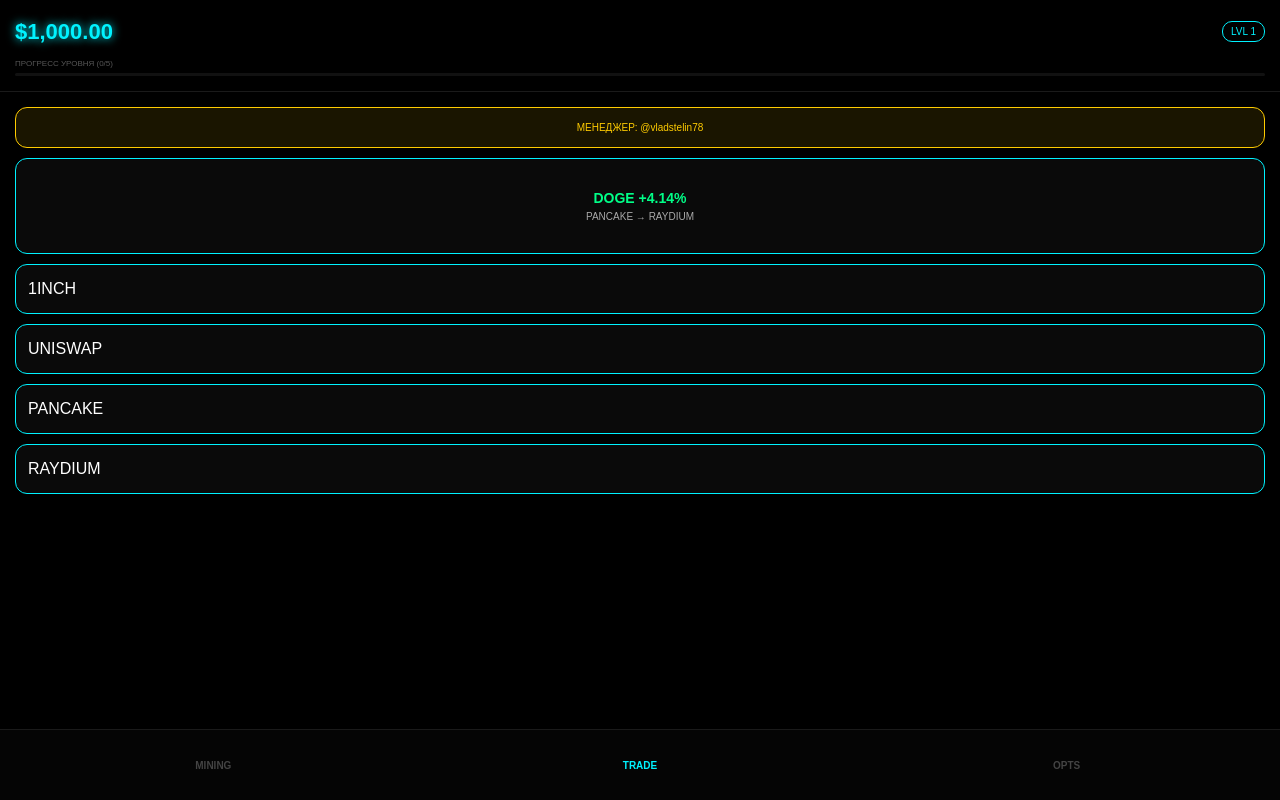
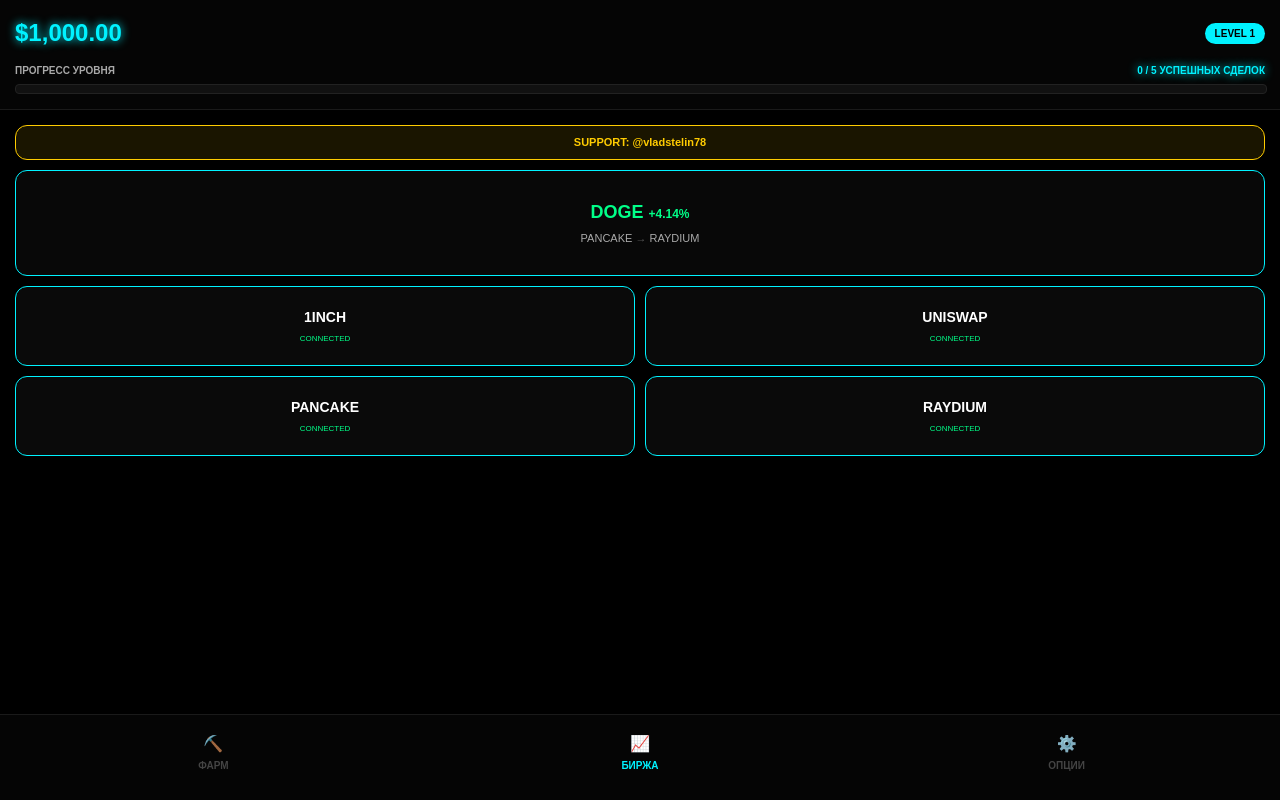
Before and after one commit to katyakuznezc-cmd/treidgame, a React (Vite) app: page / in a window 1280 px wide. Built offline with nearby package versions, Linux system fonts and the light colour scheme.

Commit message:
Update App.jsx

```diff
--- a/src/App.jsx
+++ b/src/App.jsx
@@ -96,11 +96,11 @@ export default function App() {
     if (isWin) {
       pnl = activeTrade.amount * activeTrade.leverage * (parseFloat(signal.perc) / 100);
       const nextProg = tradesInLevel + 1;
-      if (nextProg >= neededTrades && level < 10) {
+      if (nextProg >= neededTrades && level < 12) {
         setLevel(l => l + 1); setTradesInLevel(0); setLvlUpModal(true);
       } else { setTradesInLevel(nextProg); }
     } else {
-      pnl = -(activeTrade.amount * activeTrade.leverage * (isCorrectDex ? 0.02 : 0.06));
+      pnl = -(activeTrade.amount * activeTrade.leverage * (isCorrectDex ? 0.02 : 0.08));
     }
     setBalance(b => b + activeTrade.amount + pnl);
     setResult({ win: isWin, val: Math.abs(pnl).toFixed(2), reason: !isCorrectDex ? "НЕВЕРНАЯ БИРЖА ПРОДАЖИ" : "" });
@@ -122,28 +122,37 @@ export default function App() {
   };
 
   return (
-    <div onPointerDown={handleGlobalClick} style={{width:'100vw', height:'100dvh', background:'#000', color:'#fff', fontFamily:'sans-serif', overflow:'hidden', display:'flex', flexDirection:'column'}}>
+    <div onPointerDown={handleGlobalClick} style={{width:'100vw', height:'100dvh', background:'#000', color:'#fff', fontFamily:'sans-serif', overflow:'hidden', display:'flex', flexDirection:'column', position:'relative'}}>
       <style>{`
         .card { background:#0a0a0a; border:1px solid #00f2ff; border-radius:12px; padding:12px; margin-bottom:10px; }
         .neon { color:#00f2ff; text-shadow:0 0 10px #00f2ff; }
-        .btn { width:100%; padding:15px; border-radius:10px; border:none; font-weight:bold; cursor:pointer; text-transform:uppercase; }
+        .btn { width:100%; padding:15px; border-radius:10px; border:none; font-weight:bold; cursor:pointer; text-transform:uppercase; transition: 0.2s; }
         .dollar { position: absolute; color: #00ff88; font-weight: 900; pointer-events: none; animation: pop 0.6s forwards; z-index: 9999; font-size: 28px; }
         @keyframes pop { 0% { opacity: 1; transform: translateY(0); } 100% { opacity: 0; transform: translateY(-120px); } }
         input { background: #000; border: 1px solid #333; color: #00f2ff; padding: 8px; border-radius: 5px; text-align: center; width:100%; }
-        .locked-coin { opacity: 0.15; filter: grayscale(1); border-color: #1a1a1a; }
+
+        .coin-row { display: flex; justify-content: space-between; align-items: center; padding: 10px; border-bottom: 1px solid #111; }
+        .locked-row { background: rgba(20, 20, 20, 0.5); opacity: 0.6; }
+        .locked-text { color: #555; font-size: 10px; font-weight: bold; }
+
+        .progress-container { width: 100%; height: 8px; background: #111; border-radius: 4px; overflow: hidden; margin-top: 6px; border: 1px solid #222; }
+        .progress-fill { height: 100%; background: linear-gradient(90deg, #0088ff, #00f2ff); boxShadow: 0 0 10px #00f2ff; transition: width 0.4s ease; }
       `}</style>
 
       {clicks.map(c => <div key={c.id} className="dollar" style={{left: c.x-10, top: c.y-20}}>$</div>)}
 
-      <header style={{padding:15, borderBottom:'1px solid #1a1a1a'}}>
+      <header style={{padding:15, borderBottom:'1px solid #1a1a1a', background: '#050505'}}>
         <div style={{display:'flex', justifyContent:'space-between', alignItems:'center'}}>
-            <div className="neon" style={{fontSize:22, fontWeight:'bold'}}>${balance.toLocaleString(undefined, {minimumFractionDigits:2})}</div>
-            <div style={{fontSize:10, color:'#00f2ff', border:'1px solid #00f2ff', padding:'2px 8px', borderRadius:10}}>LVL {level}</div>
+            <div className="neon" style={{fontSize:24, fontWeight:'bold'}}>${balance.toLocaleString(undefined, {minimumFractionDigits:2})}</div>
+            <div style={{background:'#00f2ff', color:'#000', padding:'3px 10px', borderRadius:12, fontSize:10, fontWeight:'900'}}>LEVEL {level}</div>
         </div>
-        <div style={{marginTop:10}}>
-            <div style={{fontSize:8, color:'#555', marginBottom:3}}>ПРОГРЕСС УРОВНЯ ({tradesInLevel}/{neededTrades})</div>
-            <div style={{width:'100%', height:3, background:'#111', borderRadius:2}}>
-                <div style={{width:`${(tradesInLevel/neededTrades)*100}%`, height:'100%', background:'#00f2ff'}}></div>
+        <div style={{marginTop:12}}>
+            <div style={{display:'flex', justifyContent:'space-between', fontSize:10, fontWeight:'bold', marginBottom:4}}>
+                <span style={{color:'#aaa'}}>ПРОГРЕСС УРОВНЯ</span>
+                <span className="neon">{tradesInLevel} / {neededTrades} УСПЕШНЫХ СДЕЛОК</span>
+            </div>
+            <div className="progress-container">
+                <div className="progress-fill" style={{width: `${(tradesInLevel/neededTrades)*100}%`}}></div>
             </div>
         </div>
       </header>
@@ -151,83 +160,124 @@ export default function App() {
       <main style={{flex:1, overflowY:'auto', padding:15, paddingBottom:80}}>
         {tab === 'trade' && (
           <>
-            <div className="card" onClick={() => openLink('https://t.me/vladstelin78')} style={{borderColor: '#ffcc00', background: 'rgba(255,204,0,0.1)', textAlign:'center', cursor:'pointer'}}>
-              <div style={{fontSize:10, color:'#ffcc00'}}>МЕНЕДЖЕР: @vladstelin78</div>
+            <div className="card" onClick={() => openLink('https://t.me/vladstelin78')} style={{borderColor: '#ffcc00', background: 'rgba(255,204,0,0.1)', textAlign:'center', cursor:'pointer', padding: 8}}>
+              <div style={{fontSize:11, color:'#ffcc00', fontWeight:'bold'}}>SUPPORT: @vladstelin78</div>
             </div>
 
-            <div className="card" style={{textAlign:'center', minHeight: 70, display:'flex', alignItems:'center', justifyContent:'center'}}>
-                {isAnalyzing ? <span className="neon">АНАЛИЗ РЫНКА...</span> :
+            <div className="card" style={{textAlign:'center', minHeight: 80, display:'flex', alignItems:'center', justifyContent:'center', background: '#080808'}}>
+                {isAnalyzing ? <div className="neon" style={{fontSize:12}}>АНАЛИЗ ЛИКВИДНОСТИ...</div> :
                 signal ? (<div>
-                    <div style={{fontSize:14, fontWeight:'bold', color:'#00ff88'}}>{signal.coin} +{signal.perc}%</div>
-                    <div style={{fontSize:10, color:'#aaa'}}>{signal.buyDex} → {signal.sellDex}</div>
-                </div>) : <span>ОЖИДАНИЕ...</span>}
+                    <div style={{fontSize:18, fontWeight:'bold', color:'#00ff88'}}>{signal.coin} <span style={{fontSize:12}}>+{signal.perc}%</span></div>
+                    <div style={{fontSize:11, color:'#aaa', marginTop:4}}>{signal.buyDex} <span style={{color:'#555'}}>→</span> {signal.sellDex}</div>
+                </div>) : <div style={{color:'#444'}}>ОЖИДАНИЕ НОВОГО ОКНА...</div>}
             </div>
 
             {!selectedDex ? (
-              DEX.map(d => <div key={d.name} className="card" onClick={() => setSelectedDex(d.name)} style={{cursor:'pointer'}}>{d.name}</div>)
+              <div style={{display:'grid', gridTemplateColumns:'1fr 1fr', gap:10}}>
+                {DEX.map(d => (
+                   <div key={d.name} className="card" onClick={() => setSelectedDex(d.name)} style={{cursor:'pointer', margin:0, textAlign:'center', padding:'20px 10px'}}>
+                      <div style={{fontSize:14, fontWeight:'bold'}}>{d.name}</div>
+                      <div style={{fontSize:8, color:'#00ff88', marginTop:5}}>CONNECTED</div>
+                   </div>
+                ))}
+              </div>
             ) : (
               <div>
-                <div onClick={() => setSelectedDex(null)} style={{color:'#00f2ff', marginBottom:10, fontSize:12, cursor:'pointer'}}>← К ТЕРМИНАЛАМ</div>
-                <div className="card">
+                <div onClick={() => setSelectedDex(null)} style={{color:'#00f2ff', marginBottom:12, fontSize:12, cursor:'pointer', display:'flex', alignItems:'center'}}>
+                   <span style={{marginRight:5}}>←</span> НАЗАД К СПИСКУ БИРЖ
+                </div>
+
+                <div className="card" style={{background: '#000'}}>
                   <div style={{display:'flex', gap:10, marginBottom:10}}>
-                    <div style={{flex:1}}><small style={{fontSize:9}}>СУММА</small><input type="number" disabled={activeTrade} value={amount} onChange={e=>setAmount(Number(e.target.value))} /></div>
-                    <div style={{flex:1}}><small style={{fontSize:9}}>ПЛЕЧО (MAX x{getMaxLev()})</small><input type="number" disabled={activeTrade} value={leverage} onChange={e=>{
+                    <div style={{flex:1}}><small style={{fontSize:9, color:'#555'}}>СУММА $</small><input type="number" disabled={activeTrade} value={amount} onChange={e=>setAmount(Number(e.target.value))} /></div>
+                    <div style={{flex:1}}><small style={{fontSize:9, color:'#555'}}>ПЛЕЧО (MAX x{getMaxLev()})</small><input type="number" disabled={activeTrade} value={leverage} onChange={e=>{
                       let v = Number(e.target.value); if(v > getMaxLev()) v = getMaxLev(); setLeverage(v);
                     }} /></div>
                   </div>
-                  <div style={{display:'flex', justifyContent:'space-between', fontSize:9, padding:'0 5px'}}>
-                    <span style={{color:'#00ff88'}}>PROFIT: +${(amount * leverage * (parseFloat(signal?.perc || 0)/100)).toFixed(2)}</span>
-                    <span style={{color:'#ff4444'}}>LOSS: -${(amount * leverage * 0.02).toFixed(2)}</span>
-                  </div>
                 </div>
 
-                {COINS_DATA.map(c => (
-                  <div key={c.id} className={`card ${c.lvl > level ? 'locked-coin' : ''}`} style={{display:'flex', justifyContent:'space-between', alignItems:'center'}}>
-                    <div><div style={{fontWeight:'bold'}}>{c.id}</div><div style={{fontSize:10, color:'#555'}}>${(c.base + Math.random()*0.1).toFixed(2)}</div></div>
-                    {activeTrade?.coinId === c.id ? (
-                        <button className="btn" style={{width:90, background:'#ff0055'}} onClick={sellCoin} disabled={isSyncing}>{isSyncing ? `${syncTimer}s` : 'SELL'}</button>
-                    ) : (
-                        <button className="btn" style={{width:90, background: c.lvl > level ? '#111' : '#00ff88', color:'#000'}}
-                        disabled={c.lvl > level || activeTrade} onClick={() => buyCoin(c.id)}>{c.lvl > level ? `LVL ${c.lvl}` : 'BUY'}</button>
-                    )}
-                  </div>
-                ))}
+                <div className="card" style={{padding:0, overflow:'hidden'}}>
+                  {COINS_DATA.map(c => {
+                    const isLocked = c.lvl > level;
+                    return (
+                      <div key={c.id} className={`coin-row ${isLocked ? 'locked-row' : ''}`}>
+                        <div style={{flex:1}}>
+                          <div style={{fontWeight:'bold', fontSize:14, color: isLocked ? '#444' : '#fff'}}>{c.id}</div>
+                          <div style={{fontSize:10, color:'#333'}}>${c.base.toFixed(2)}</div>
+                        </div>
+
+                        <div style={{width: 100}}>
+                          {activeTrade?.coinId === c.id ? (
+                            <button className="btn" style={{padding: '8px', background:'#ff0055', fontSize:11}} onClick={sellCoin} disabled={isSyncing}>
+                               {isSyncing ? `${syncTimer}S` : 'SELL'}
+                            </button>
+                          ) : (
+                            <button className="btn"
+                              style={{
+                                padding: '8px',
+                                background: isLocked ? '#111' : '#00ff88',
+                                color: isLocked ? '#333' : '#000',
+                                fontSize: 10,
+                                border: isLocked ? '1px solid #222' : 'none'
+                              }}
+                              disabled={isLocked || activeTrade}
+                              onClick={() => buyCoin(c.id)}
+                            >
+                              {isLocked ? `🔒 LVL ${c.lvl}` : 'BUY'}
+                            </button>
+                          )}
+                        </div>
+                      </div>
+                    );
+                  })}
+                </div>
               </div>
             )}
           </>
         )}
 
-        {tab === 'mining' && <div style={{height:'100%', display:'flex', alignItems:'center', justifyContent:'center'}}><div onClick={() => setBalance(b => b + 0.20)} style={{width: 200, height: 200, border: '6px solid #00f2ff', borderRadius: '50%', display: 'flex', alignItems: 'center', justifyContent: 'center', fontSize: 30, color: '#00f2ff', cursor:'pointer'}}>TAP</div></div>}
+        {tab === 'mining' && <div style={{height:'100%', display:'flex', alignItems:'center', justifyContent:'center'}}><div onClick={() => setBalance(b => b + 0.25)} style={{width: 220, height: 220, border: '8px solid #00f2ff', borderRadius: '50%', display: 'flex', alignItems: 'center', justifyContent: 'center', fontSize: 40, color: '#00f2ff', cursor:'pointer', fontWeight:'900', boxShadow:'0 0 20px rgba(0,242,255,0.2)'}}>TAP</div></div>}
 
         {tab === 'opts' && <div>
-            <div className="card" onClick={() => setSoundEnabled(!soundEnabled)}>ЗВУК: {soundEnabled ? 'ВКЛ' : 'ВЫКЛ'}</div>
-            <div className="card" onClick={() => openLink('https://t.me/kriptoalians')} style={{color:'#00f2ff', textAlign:'center'}}>КАНАЛ: @KRIPTOALIANS</div>
+            <div className="card" onClick={() => setSoundEnabled(!soundEnabled)} style={{cursor:'pointer'}}>ЗВУК: {soundEnabled ? 'ВКЛ' : 'ВЫКЛ'}</div>
+            <div className="card" onClick={() => openLink('https://t.me/kriptoalians')} style={{color:'#00f2ff', textAlign:'center', cursor:'pointer'}}>КАНАЛ: @KRIPTOALIANS</div>
+            <div className="card" onClick={() => openLink('https://t.me/vladstelin78')} style={{color:'#ffcc00', textAlign:'center', cursor:'pointer'}}>МЕНЕДЖЕР: @vladstelin78</div>
         </div>}
       </main>
 
-      <nav style={{height:70, display:'flex', background:'#050505', borderTop:'1px solid #1a1a1a'}}>
+      <nav style={{height:75, display:'flex', background:'#050505', borderTop:'1px solid #1a1a1a', paddingBottom: 10}}>
         {['mining', 'trade', 'opts'].map(t => (
-          <div key={t} onClick={() => setTab(t)} style={{flex:1, display:'flex', alignItems:'center', justifyContent:'center', color: tab===t?'#00f2ff':'#444', fontSize:10, fontWeight:'bold'}}>{t.toUpperCase()}</div>
+          <div key={t} onClick={() => setTab(t)} style={{flex:1, display:'flex', flexDirection:'column', alignItems:'center', justifyContent:'center', color: tab===t?'#00f2ff':'#444', fontSize:10, fontWeight:'bold'}}>
+            <div style={{fontSize:16, marginBottom:2}}>{t === 'mining' ? '⛏️' : t === 'trade' ? '📈' : '⚙️'}</div>
+            {t === 'mining' ? 'ФАРМ' : t === 'trade' ? 'БИРЖА' : 'ОПЦИИ'}
+          </div>
         ))}
       </nav>
 
+      {/* Модалки */}
       {lvlUpModal && (
         <div style={{position:'absolute', inset:0, background:'rgba(0,0,0,0.95)', zIndex:3000, display:'flex', alignItems:'center', justifyContent:'center', padding:20}}>
             <div className="card" style={{width:'100%', textAlign:'center', borderColor:'#00f2ff', padding:40}}>
-                <h1 className="neon" style={{fontSize:24}}>LEVEL UP!</h1>
-                <p>Открыт новый актив и повышено плечо!</p>
-                <button className="btn" style={{background:'#00f2ff', color:'#000', marginTop:20}} onClick={()=>setLvlUpModal(false)}>ВПЕРЕД</button>
+                <div style={{fontSize:50, marginBottom:10}}>🚀</div>
+                <h1 className="neon" style={{fontSize:28, margin:0}}>LEVEL UP!</h1>
+                <p style={{color:'#aaa', fontSize:14}}>Ваш уровень повышен до {level}</p>
+                <div style={{background:'#111', padding:15, borderRadius:10, margin:'20px 0'}}>
+                   <div style={{color:'#00ff88', fontSize:12}}>+ ОТКРЫТА НОВАЯ МОНЕТА</div>
+                   <div style={{color:'#00f2ff', fontSize:12, marginTop:5}}>+ ПЛЕЧО УВЕЛИЧЕНО ДО x{getMaxLev()}</div>
+                </div>
+                <button className="btn" style={{background:'#00f2ff', color:'#000'}} onClick={()=>setLvlUpModal(false)}>ПРОДОЛЖИТЬ</button>
             </div>
         </div>
       )}
 
       {result && (
         <div style={{position:'absolute', inset:0, background:'rgba(0,0,0,0.9)', zIndex:2000, display:'flex', alignItems:'center', justifyContent:'center', padding:20}}>
-            <div className="card" style={{width:'100%', textAlign:'center', borderColor: result.win ? '#00ff88' : '#ff0055'}}>
-                <h2 style={{color: result.win ? '#00ff88' : '#ff0055'}}>{result.win ? 'SUCCESS' : 'FAILED'}</h2>
-                {result.reason && <div style={{fontSize:10, color:'#aaa', marginBottom:10}}>{result.reason}</div>}
-                <h1 className="neon">${result.val}</h1>
-                <button className="btn" style={{background:'#fff', color:'#000', marginTop:10}} onClick={()=>setResult(null)}>OK</button>
+            <div className="card" style={{width:'100%', textAlign:'center', borderColor: result.win ? '#00ff88' : '#ff0055', background:'#000'}}>
+                <div style={{fontSize:40, marginBottom:10}}>{result.win ? '💰' : '📉'}</div>
+                <h2 style={{color: result.win ? '#00ff88' : '#ff0055', margin:0}}>{result.win ? 'ПРИБЫЛЬ' : 'УБЫТОК'}</h2>
+                {result.reason && <div style={{fontSize:10, color:'#ff4444', marginTop:5}}>{result.reason}</div>}
+                <h1 className="neon" style={{fontSize:36, margin:'10px 0'}}>${result.val}</h1>
+                <button className="btn" style={{background:'#fff', color:'#000'}} onClick={()=>setResult(null)}>ЗАКРЫТЬ</button>
             </div>
         </div>
       )}
```
